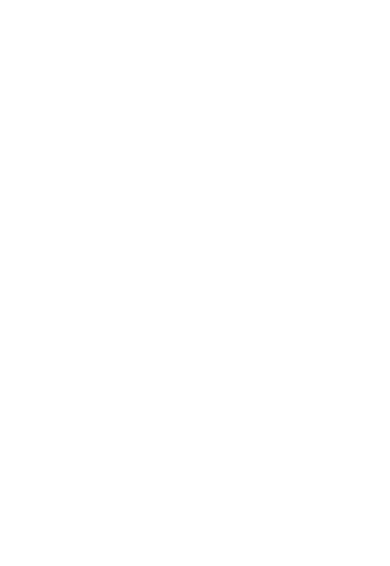
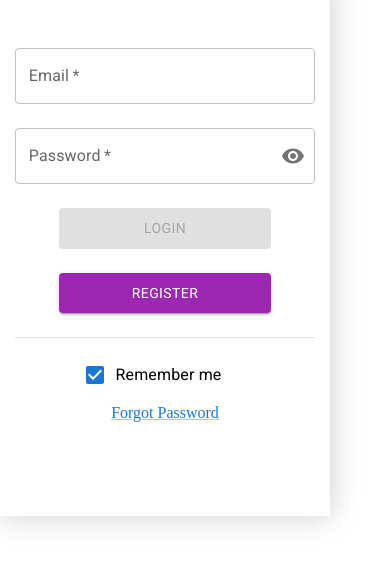
Before and after one commit to dorm-social-room-manager/dsrm-frontend, a React (Vite) app: page / in a window 390 px wide. Before the commit this address had no page. Shown: the top 566 px of the page. Built offline with nearby package versions, Linux system fonts and the light colour scheme.

Commit message:
fix: breakpoint fixes
Related work item: GH-5

```diff
--- a/src/App.tsx
+++ b/src/App.tsx
@@ -5,7 +5,7 @@ export function App() {
   return (
     <Routes>
       <Route
-        path='/login'
+        path='/'
         element={<LoginPage />}
       />
     </Routes>
--- a/src/common/breakpoints.ts
+++ b/src/common/breakpoints.ts
@@ -7,7 +7,6 @@ declare module '@mui/material/styles' {
     md: false;
     lg: false;
     xl: false;
-    base: true;
     mobile: true;
     tablet: true;
     desktop: true;
@@ -17,9 +16,8 @@ declare module '@mui/material/styles' {
 export const customTheme = createTheme({
   breakpoints: {
     values: {
-      base: 0,
       desktop: 1024,
-      mobile: 360,
+      mobile: 0,
       tablet: 768,
     },
   },
--- a/src/components/LoginForm/LoginForm.tsx
+++ b/src/components/LoginForm/LoginForm.tsx
@@ -1,4 +1,3 @@
-import '../../i18n/i18n.ts';
 import { Box, Button, Divider, Grid, TextField, useMediaQuery, useTheme } from '@mui/material';
 import { Field, Formik } from 'formik';
 import { Link } from 'react-router-dom';
@@ -10,20 +9,21 @@ import { useTranslation } from 'react-i18next';
 
 export function LoginForm() {
   const theme = useTheme();
-  const isMobile: boolean = useMediaQuery(theme.breakpoints.down('tablet'));
+  const isTablet = useMediaQuery(theme.breakpoints.up('tablet'));
   const minLength = 1;
   const { t } = useTranslation();
   const validate = (values: { email: string; password: string }) => {
     const errors: LoginFormErrors = {};
     if (values.email.length < minLength) {
-      errors.Email = t('loginForm.emailEmpty');
+      errors.email = t('loginForm.emailEmpty');
     }
     if (values.password.length < minLength) {
-      errors.Password = t('loginForm.passwordEmpty');
+      errors.password = t('loginForm.passwordEmpty');
     }
     return errors;
   };
-
+  const mobileGap = 8;
+  const tabletGap = 6;
   return (
     <>
       <Formik
@@ -49,16 +49,10 @@ export function LoginForm() {
                   tablet: 400,
                 }}
                 height={540}
-                alignItems='center'
-                justifyContent='center'
               >
                 <Grid
                   container
-                  paddingTop={{
-                    desktop: 8,
-                    mobile: 6,
-                    tablet: 8,
-                  }}
+                  paddingTop={isTablet ? mobileGap : tabletGap}
                   height={20}
                   alignItems='center'
                   justifyContent='center'
@@ -66,7 +60,7 @@ export function LoginForm() {
                 >
                   <Grid
                     item
-                    base={11}
+                    mobile={11}
                   >
                     <Field
                       as={TextField}
@@ -79,21 +73,21 @@ export function LoginForm() {
                   </Grid>
                   <Grid
                     item
-                    base={11}
+                    mobile={11}
                   >
                     <PasswordInput />
                   </Grid>
-                  {!isMobile && (
+                  {isTablet && (
                     <>
                       <Grid
                         item
-                        base={11}
+                        mobile={11}
                       >
                         <LoginOptions />
                       </Grid>
                       <Grid
                         item
-                        base={11}
+                        mobile={11}
                       >
                         <Divider sx={{ width: 1 }} />
                       </Grid>
@@ -101,7 +95,7 @@ export function LoginForm() {
                   )}
                   <Grid
                     item
-                    base={8}
+                    mobile={8}
                   >
                     <Button
                       variant='contained'
@@ -118,7 +112,7 @@ export function LoginForm() {
                   </Grid>
                   <Grid
                     item
-                    base={8}
+                    mobile={8}
                   >
                     <Button
                       variant='contained'
@@ -134,18 +128,18 @@ export function LoginForm() {
                     </Button>
                   </Grid>
 
-                  {isMobile && (
+                  {!isTablet && (
                     <>
                       <Grid
                         item
-                        base={11}
+                        mobile={11}
                       >
                         <Divider sx={{ width: 1 }} />
                       </Grid>
 
                       <Grid
                         item
-                        base={12}
+                        mobile={12}
                       >
                         <LoginOptions />
                       </Grid>
--- a/src/components/LoginForm/LoginForm.types.ts
+++ b/src/components/LoginForm/LoginForm.types.ts
@@ -1,4 +1,4 @@
 export type LoginFormErrors = {
-  Email?: string;
-  Password?: string;
+  email?: string;
+  password?: string;
 };
--- a/src/components/LoginForm/LoginOptions.tsx
+++ b/src/components/LoginForm/LoginOptions.tsx
@@ -1,36 +1,25 @@
-import '../../i18n/i18n.ts';
-import { Checkbox, FormControlLabel, Grid, Link } from '@mui/material';
+import { Checkbox, FormControlLabel, Grid, Link, useMediaQuery, useTheme } from '@mui/material';
 import { useTranslation } from 'react-i18next';
 
 export function LoginOptions() {
+  const theme = useTheme();
+  const isTablet = useMediaQuery(theme.breakpoints.up('tablet'));
   const { t } = useTranslation();
   return (
     <Grid
       container
-      direction={{
-        desktop: 'row',
-        mobile: 'column',
-        tablet: 'row',
-      }}
+      direction={isTablet ? 'row' : 'column'}
       alignItems='center'
       justifyContent='center'
       spacing={1}
     >
-      <Grid
-        item
-        mobile={7}
-        base={8}
-      >
+      <Grid>
         <FormControlLabel
           control={<Checkbox defaultChecked />}
           label={t('loginForm.rememberMe')}
         />
       </Grid>
-      <Grid
-        item
-        mobile={5}
-        base={8}
-      >
+      <Grid item>
         <Link href='#'>{t('loginForm.forgotPassword')}</Link>
       </Grid>
     </Grid>
--- a/src/components/PasswordInput/PasswordInput.tsx
+++ b/src/components/PasswordInput/PasswordInput.tsx
@@ -1,4 +1,3 @@
-import '../../i18n/i18n.ts';
 import { IconButton, InputAdornment, TextField } from '@mui/material';
 import { Visibility, VisibilityOff } from '@mui/icons-material';
 import { Field } from 'formik';
```
